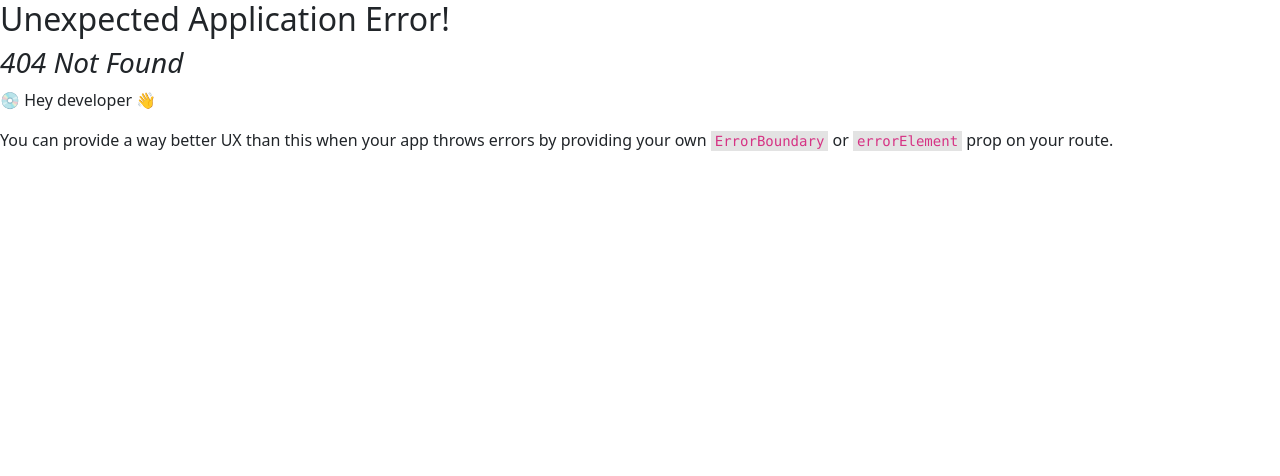
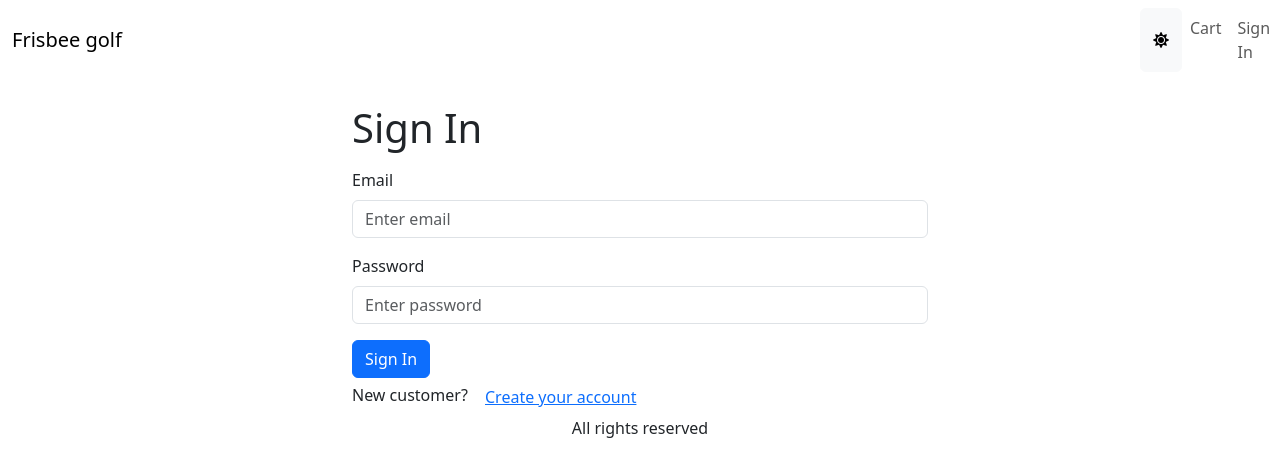
Before and after one commit to mariusrp/ts-ecommerce, a React (Vite) app in the folder frontend/: page /signin in a window 1280 px wide. Before the commit this address had no page. Shown: the top 476 px of the page. Built offline with nearby package versions, Linux system fonts and the light colour scheme.

Commit message:
addded sign-in page

```diff
--- a/frontend/src/App.tsx
+++ b/frontend/src/App.tsx
@@ -1,5 +1,12 @@
 import { useContext, useEffect } from 'react'
-import { Badge, Button, Container, Nav, Navbar } from 'react-bootstrap'
+import {
+  Badge,
+  Button,
+  Container,
+  Nav,
+  NavDropdown,
+  Navbar,
+} from 'react-bootstrap'
 import { ToastContainer } from 'react-toastify'
 import 'react-toastify/dist/ReactToastify.css'
 import { Link, Outlet } from 'react-router-dom'
@@ -8,7 +15,7 @@
 
 function App() {
   const {
-    state: { mode, cart },
+    state: { mode, cart, userInfo },
     dispatch,
   } = useContext(Store)
 
@@ -18,6 +25,15 @@
 
   const switchModeHandler = () => {
     dispatch({ type: 'TOGGLE_MODE' })
+  }
+
+  const signoutHandler = () => {
+    dispatch({ type: 'USER_SIGNOUT' })
+    localStorage.removeItem('userInfo')
+    localStorage.removeItem('cartItems')
+    localStorage.removeItem('shippingAddress')
+    localStorage.removeItem('paymentMethod')
+    window.location.href = '/signin'
   }
 
   return (
@@ -42,9 +58,21 @@
                 </Badge>
               )}
             </Link>
-            <Link to="/signin" className="nav-link">
-              Sign in
-            </Link>
+            {userInfo ? (
+              <NavDropdown title={userInfo.name} id="basic-nav-dropdown">
+                <Link
+                  className="dropdown-item"
+                  to="#signout"
+                  onClick={signoutHandler}
+                >
+                  Sign Out
+                </Link>
+              </NavDropdown>
+            ) : (
+              <Link className="nav-link" to={'/signin'}>
+                Sign In
+              </Link>
+            )}
           </Nav>
         </Navbar>
       </header>
--- a/frontend/src/Store.tsx
+++ b/frontend/src/Store.tsx
@@ -1,11 +1,13 @@
 import React from 'react'
 import { Cart, CartItem } from './types/Cart'
+import { UserInfo } from './types/UserInfo'
 
 type Mode = 'light' | 'dark'
 
 type AppState = {
   mode: Mode
   cart: Cart
+  userInfo?: UserInfo
 }
 
 const getInitialMode = (): Mode => {
@@ -39,15 +41,25 @@
   return cart
 }
 
+const getInitialUserInfo = (): UserInfo | undefined => {
+  const userInfo = localStorage.getItem('userInfo')
+    ? JSON.parse(localStorage.getItem('userInfo') as string)
+    : undefined
+  return userInfo
+}
+
 const initialState: AppState = {
   mode: getInitialMode(),
   cart: getInitialCart(),
+  userInfo: getInitialUserInfo(),
 }
 
 type Action =
   | { type: 'TOGGLE_MODE' }
   | { type: 'ADD_TO_CART'; payload: CartItem }
   | { type: 'REMOVE_FROM_CART'; payload: string }
+  | { type: 'USER_SIGNIN'; payload: UserInfo }
+  | { type: 'USER_SIGNOUT' }
 
 function reducer(state: AppState, action: Action): AppState {
   switch (action.type) {
@@ -74,6 +86,32 @@
       return {
         ...state,
         cart: { ...state.cart, cartItems: cartItemsAfterDelete },
+      }
+    case 'USER_SIGNIN':
+      return { ...state, userInfo: action.payload }
+
+    case 'USER_SIGNOUT':
+      return {
+        mode:
+          window.matchMedia &&
+          window.matchMedia('(prefers-color-scheme: dark)').matches
+            ? 'dark'
+            : 'light',
+        cart: {
+          cartItems: [],
+          shippingAddress: {
+            fullName: '',
+            address: '',
+            city: '',
+            postalCode: '',
+            country: '',
+          },
+          paymentMethod: 'PayPal',
+          itemPrice: 0,
+          shippingPrice: 0,
+          taxPrice: 0,
+          totalPrice: 0,
+        },
       }
     default:
       return state
--- /dev/null
+++ b/frontend/src/hooks/userHooks.ts
@@ -0,0 +1,16 @@
+import { useMutation } from '@tanstack/react-query'
+import apiClient from '../apiClient'
+import { UserInfo } from '../types/UserInfo'
+
+export const useSigninMutation = () =>
+  useMutation({
+    mutationFn: async ({
+      email,
+      password,
+    }: {
+      email: string
+      password: string
+    }) =>
+      (await apiClient.post<UserInfo>('api/users/signin', { email, password }))
+        .data,
+  })
--- a/frontend/src/index.css
+++ b/frontend/src/index.css
@@ -22,3 +22,8 @@
 img.thumbnail {
   height: 80px;
 }
+
+.small-container {
+  max-width: 600px;
+  margin: 0 auto;
+}
--- a/frontend/src/main.tsx
+++ b/frontend/src/main.tsx
@@ -16,6 +16,7 @@
 import { ReactQueryDevtools } from '@tanstack/react-query-devtools'
 import { StoreProvider } from './Store'
 import CartPage from './pages/CartPage.tsx'
+import SignInPage from './pages/SignInPage.tsx'
 
 const router = createBrowserRouter(
   createRoutesFromElements(
@@ -23,6 +24,7 @@
       <Route index={true} element={<HomePage />} />
       <Route path="product/:slug" element={<ProductPage />} />
       <Route path="cart" element={<CartPage />} />
+      <Route path="signin" element={<SignInPage />} />
       {/* <Route path="dashboard" element={<Dashboard />} /> */}
       {/* ... etc. */}
     </Route>
--- a/frontend/src/pages/CartPage.tsx
+++ b/frontend/src/pages/CartPage.tsx
@@ -27,7 +27,7 @@
   }
 
   const checkoutHandler = () => {
-    navigate('/login?redirect=shipping')
+    navigate('/signin?redirect=shipping')
   }
 
   const removeFromCartHandler = (id: string) => {
--- /dev/null
+++ b/frontend/src/pages/SignInPage.tsx
@@ -0,0 +1,85 @@
+import { useContext, useEffect, useState } from 'react'
+import { useLocation, useNavigate } from 'react-router-dom'
+import { Store } from '../Store'
+import { useSigninMutation } from '../hooks/userHooks'
+import { toast } from 'react-toastify'
+import { getError } from '../utils'
+import { ApiError } from '../types/ApiError'
+import { Button, Container, Form, FormGroup } from 'react-bootstrap'
+import { Helmet } from 'react-helmet-async'
+import LoadingBox from '../components/LoadingBox'
+
+export default function SignInPage() {
+  const navigate = useNavigate()
+  const { search } = useLocation()
+  const redirectInUrl = new URLSearchParams(search).get('redirect')
+  const redirect = redirectInUrl ? redirectInUrl : '/'
+  const [email, setEmail] = useState('')
+  const [password, setPassword] = useState('')
+  const { state, dispatch } = useContext(Store)
+  const { userInfo } = state
+  const { mutateAsync: signin, isLoading } = useSigninMutation()
+
+  const submitHandler = async (e: React.SyntheticEvent) => {
+    e.preventDefault()
+    try {
+      const data = await signin({ email, password })
+      dispatch({ type: 'USER_SIGNIN', payload: data })
+      localStorage.setItem('userInfo', JSON.stringify(data))
+      navigate(redirect)
+    } catch (err) {
+      console.log(err)
+      toast.error(getError(err as ApiError))
+    }
+  }
+  useEffect(() => {
+    if (userInfo) {
+      navigate(redirect)
+    }
+  }, [navigate, redirect, userInfo])
+
+  return (
+    <Container className="small-container">
+      <Helmet>
+        <title>Sign In</title>
+      </Helmet>
+      <h1 className="my-3">Sign In</h1>
+      <FormGroup className="mb-3" controlId="email">
+        <Form.Label>Email</Form.Label>
+        <Form.Control
+          type="email"
+          placeholder="Enter email"
+          required
+          onChange={(e) => setEmail(e.target.value)}
+        ></Form.Control>
+      </FormGroup>
+      <FormGroup className="mb-3" controlId="password">
+        <Form.Label>Password</Form.Label>
+        <Form.Control
+          type="password"
+          placeholder="Enter password"
+          required
+          onChange={(e) => setPassword(e.target.value)}
+        ></Form.Control>
+      </FormGroup>
+      <Button
+        type="submit"
+        variant="primary"
+        onClick={(e) => submitHandler(e)}
+        disabled={isLoading}
+      >
+        Sign In
+      </Button>
+      {isLoading && <LoadingBox />}
+      <div>
+        New customer?{' '}
+        <Button
+          variant="link"
+          onClick={() => navigate(`/register?redirect=${redirect}`)}
+        >
+          Create your account
+        </Button>
+      </div>
+    </Container>
+  )
+}
--- /dev/null
+++ b/frontend/src/types/UserInfo.ts
@@ -0,0 +1,6 @@
+export type UserInfo = {
+  name: string
+  email: string
+  isAdmin: boolean
+  token: string
+}
```
Also changed, not shown: 1 other file (tests, documents, lock files or other folders).
